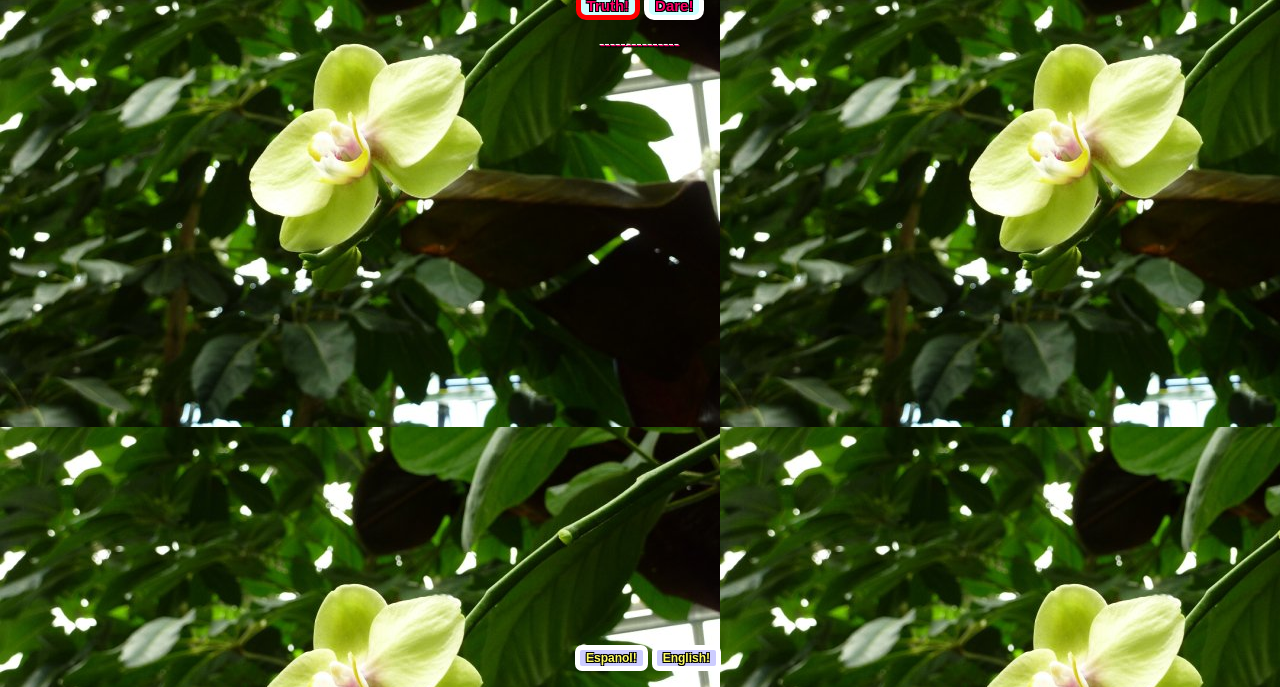
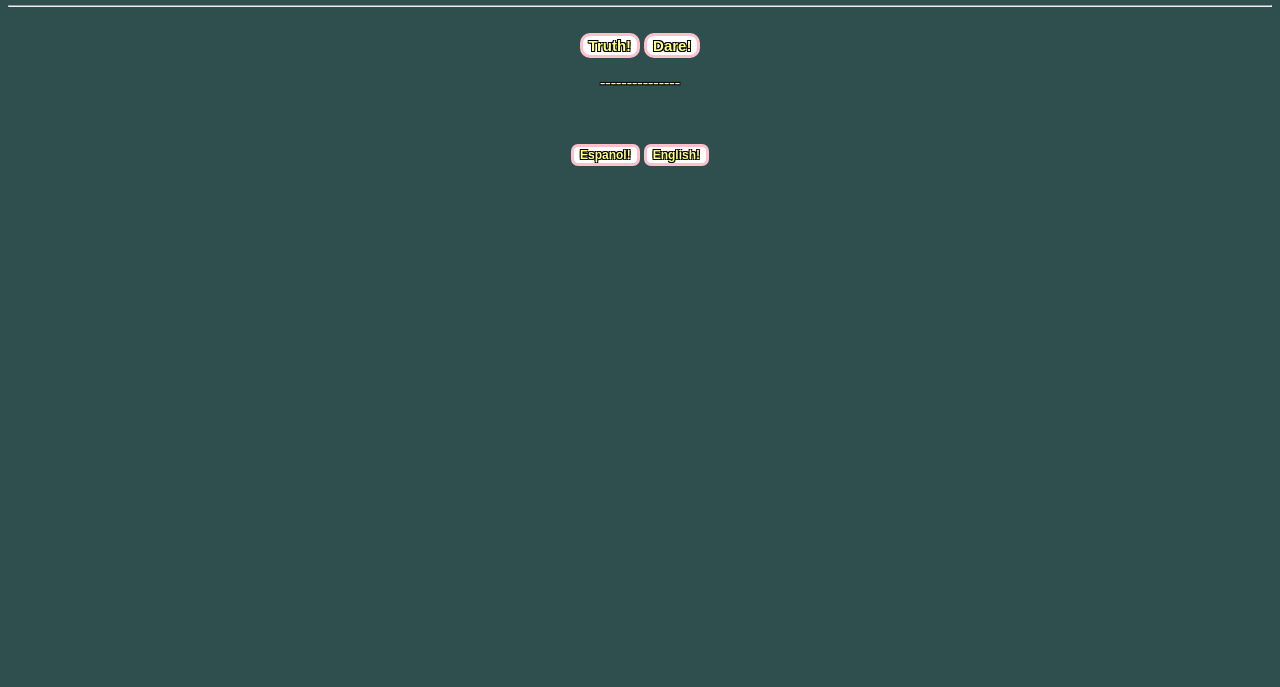
Before and after one commit to zjulia/TruthOrDare, a browser extension: page index.html in a window 1280 px wide. Shown: the part 113-800 px from the top of the page. Drawn offline with Linux system fonts and the light colour scheme.

Commit message:
new design

```diff
--- a/index.html
+++ b/index.html
@@ -1,14 +1,16 @@
 <html>
   <head>
   <script language='javascript' src='popup.js'></script>
-	<h3>Working on some big things, thanks for the support guys!</h3>
+	<h3></h3>
+	<br><br>
 	<h1>Truth or Dare!</h1>
+	<hr><br>
 	<style>
 	  h1
 	  {
 		font-size: 30px;
 		text-shadow:
-			-1px -1px 0 #FFFFFF,
+			-1px -1px 0 #000000,
 			1px -1px 0 #000000,
 			-1px 1px 0 #000000,
 			1px 1px 0 #000000;
@@ -16,12 +18,11 @@
       body
 	  {
         min-width: 300px;
-		background-color: #FFCCCC;
-		color: #FF0066;
+		background-color: #2F4F4F;
+		color: #ffff7d;
 		text-align: center;
-		background-image: url("truthphoto.jpg");
 		text-shadow:
-			-1px -1px 0 #FFFFFF,
+			-1px -1px 0 #000000,
 			1px -1px 0 #000000,
 			-1px 1px 0 #000000,
 			1px 1px 0 #000000;
@@ -30,16 +31,16 @@
 	  {
 		font-size: 15px;
 		text-shadow:
-			-1px -1px 0 #FFFFFF,
+			-1px -1px 0 #000000,
 			1px -1px 0 #000000,
 			-1px 1px 0 #000000,
 			1px 1px 0 #000000;
 	  }
 	  #truth
 	  {
-		background-color: #CCFFFF;
-		color: #FF0066;
-		border: 5px solid red;
+		background-color: #ffffff;
+		color: #ffff7d;
+		border: 3px solid pink;
 		border-radius: 10px;
 		font-weight: bold;
 		font-size: 15px;
@@ -51,9 +52,9 @@
 	  }
 	  #dare
 	  {
-		background-color: #CCFFFF;
-		color: #FF0066;
-		border: 5px solid white;
+		background-color: #ffffff;
+		color: #ffff7d;
+		border: 3px solid pink;
 		border-radius: 10px;
 		font-weight: bold;
 		font-size: 15px;
@@ -65,9 +66,9 @@
 	  }
 	  #espanol, #english
 	  {
-		background-color: #CCCCFF;
-		color: #FFFF66;
-		border: 5px solid white;
+		background-color: #ffffff;
+		color: #ffff7d;
+		border: 3px solid pink;
 		border-radius: 7px;
 		font-weight: bold;
 		font-size: 12px;
@@ -78,18 +79,7 @@
 			1px 1px 0 #000;
 	  }
     </style>
-<!-- Google Analytics -->
-	<script>
-		(function(i,s,o,g,r,a,m){i['GoogleAnalyticsObject']=r;i[r]=i[r]||function(){
-		(i[r].q=i[r].q||[]).push(arguments)},i[r].l=1*new Date();a=s.createElement(o),
-		m=s.getElementsByTagName(o)[0];a.async=1;a.src=g;m.parentNode.insertBefore(a,m)
-		})(window,document,'script','//www.google-analytics.com/analytics.js','ga');
 
-		ga('create', 'UA-58411589-1', 'auto');
-		ga('send', 'pageview');
-
-</script>
-<!-- End Google Analytics -->
   </head>
 
   <body>
@@ -104,7 +94,7 @@
 		<p id="totals"> </p>
     </form>
     <br><br>
-    <form name="languageForm" style="position: fixed; bottom: 0; width:100%; text-align: center">
+    <form name="languageForm" style="text-align: center">
 		<!-- The languages -->
 		<input type='button' id='espanol' value="Espanol!">
 		<input type='button' id='english' value="English!">
```
Also changed, not shown: 1 other file.
